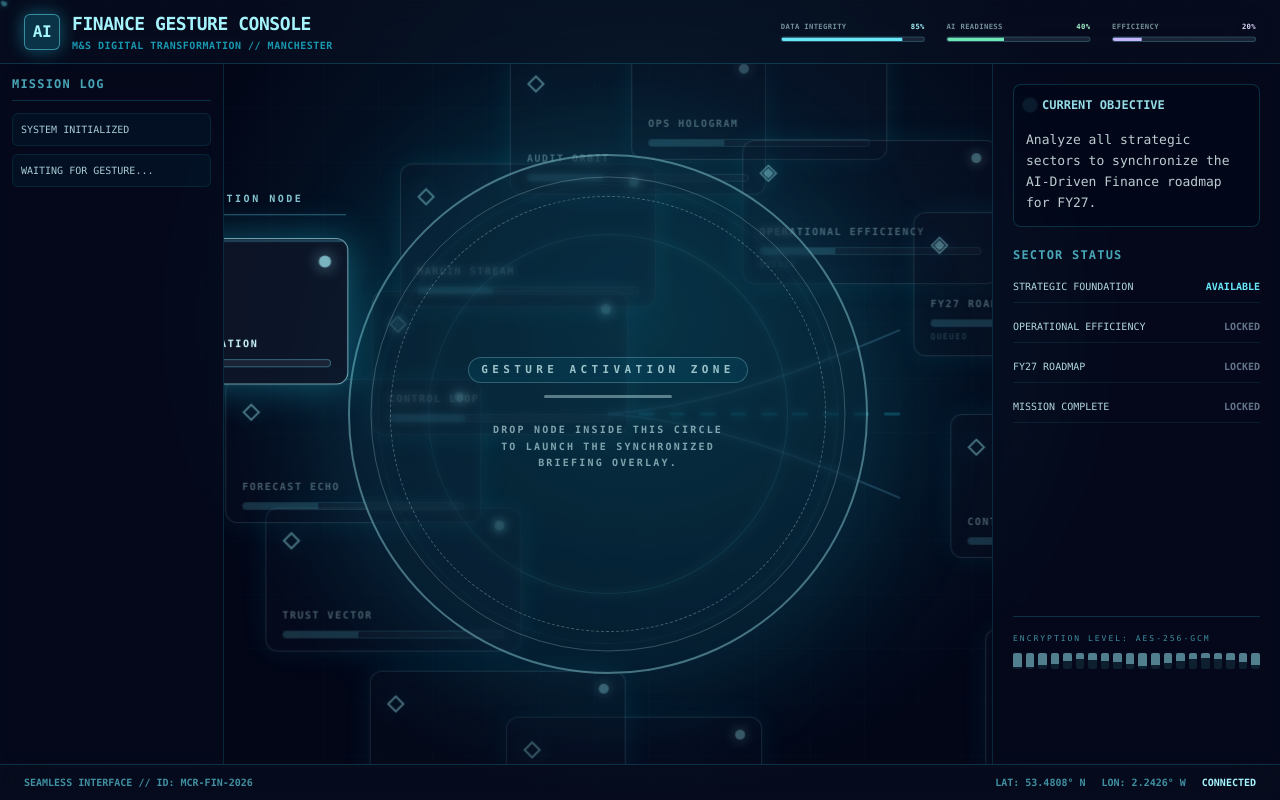
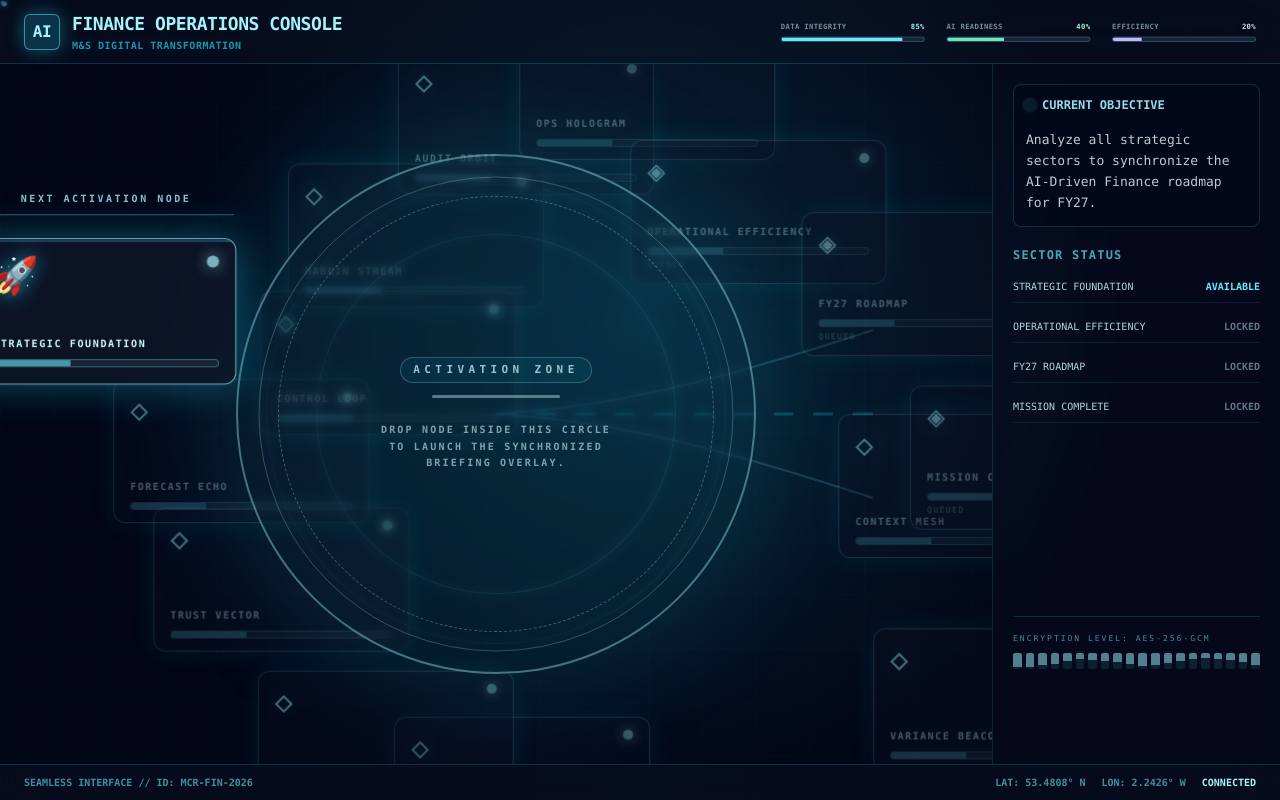
Before and after one commit to AndyMcCourt/AI_Driven_Finance_Presentation, a React (Vite) app: page / in a window 1280 px wide. Built offline with nearby package versions, Linux system fonts and the light colour scheme.

Commit message:
Update finance UI labels, remove mission log, and adjust node entry animation

```diff
--- a/components/GameView.tsx
+++ b/components/GameView.tsx
@@ -40,7 +40,6 @@ const GameView: React.FC = () => {
     efficiency: MISSION_CONFIG.INITIAL_EFFICIENCY,
   });
   const [activeSegmentId, setActiveSegmentId] = useState<string | null>(null);
-  const [logs, setLogs] = useState<string[]>(['SYSTEM INITIALIZED', 'WAITING FOR GESTURE...']);
   const [isMissionComplete, setIsMissionComplete] = useState(false);
   const [isDraggingOverCenter, setIsDraggingOverCenter] = useState(false);
 
@@ -83,10 +82,6 @@ const GameView: React.FC = () => {
     [nextAvailableSegment?.id, segments],
   );
 
-  const addLog = (message: string) => {
-    setLogs((prev) => [message, ...prev].slice(0, 10));
-  };
-
   const getDistanceFromCenter = (x: number, y: number) => {
     const centerX = window.innerWidth / 2;
     const centerY = window.innerHeight / 2;
@@ -102,13 +97,8 @@ const GameView: React.FC = () => {
     setIsDraggingOverCenter(false);
     const distance = getDistanceFromCenter(info.point.x, info.point.y);
 
-    if (distance < ACTIVATION_RADIUS) {
-      if (segment.status === 'locked') {
-        addLog(`ACCESS DENIED: ${segment.title} IS LOCKED`);
-      } else {
-        setActiveSegmentId(segment.id);
-        addLog(`DATA STREAM ACTIVATED: ${segment.title}`);
-      }
+    if (distance < ACTIVATION_RADIUS && segment.status !== 'locked') {
+      setActiveSegmentId(segment.id);
     }
   };
 
@@ -125,7 +115,6 @@ const GameView: React.FC = () => {
 
       if (index + 1 < next.length) {
         next[index + 1].status = 'available';
-        addLog(`NEW SECTOR UNLOCKED: ${next[index + 1].title}`);
       } else if (currentId === 'thanks') {
         setIsMissionComplete(true);
       }
@@ -171,8 +160,8 @@ const GameView: React.FC = () => {
             <span className="text-cyan-200 font-black tracking-tight">AI</span>
           </div>
           <div>
-            <h1 className="text-lg font-black tracking-tight uppercase">Finance Gesture Console</h1>
-            <p className="text-[10px] text-cyan-400/70 font-bold tracking-wider">M&amp;S DIGITAL TRANSFORMATION // MANCHESTER</p>
+            <h1 className="text-lg font-black tracking-tight uppercase">Finance Operations Console</h1>
+            <p className="text-[10px] text-cyan-400/70 font-bold tracking-wider">M&amp;S DIGITAL TRANSFORMATION</p>
           </div>
         </div>
 
@@ -184,16 +173,7 @@ const GameView: React.FC = () => {
       </header>
 
       <main className="flex-1 relative flex">
-        <aside className="w-56 border-r border-cyan-400/15 bg-slate-900/20 backdrop-blur-md p-3 flex flex-col gap-3">
-          <h2 className="text-xs font-black text-cyan-300/70 border-b border-cyan-400/20 pb-2 tracking-widest">MISSION LOG</h2>
-          <div className="flex-1 space-y-2 overflow-hidden">
-            {logs.map((log, i) => (
-              <motion.div key={log + i} initial={{ opacity: 0, x: -8 }} animate={{ opacity: 1, x: 0 }} className="text-[10px] text-cyan-100/80 bg-cyan-500/5 border border-cyan-400/10 rounded-md p-2">
-                {log}
-              </motion.div>
-            ))}
-          </div>
-        </aside>
+
 
         <section className="relative flex-1 overflow-hidden">
           <svg className="absolute inset-0 w-full h-full pointer-events-none opacity-45" viewBox="0 0 100 100" preserveAspectRatio="none">
@@ -233,7 +213,7 @@ const GameView: React.FC = () => {
 
               <div className="absolute inset-0 flex flex-col items-center justify-center text-center pointer-events-none px-8">
                 <div className={`text-[11px] font-black uppercase tracking-[0.4em] mb-3 px-3 py-1 rounded-full border transition-colors ${isDraggingOverCenter ? 'text-cyan-50 bg-cyan-200/20 border-cyan-100/70' : 'text-cyan-100 bg-cyan-500/10 border-cyan-200/35'}`}>
-                  {isDraggingOverCenter ? 'Release to Sync' : 'Gesture Activation Zone'}
+                  {isDraggingOverCenter ? 'Release to Sync' : 'Activation Zone'}
                 </div>
                 <div className={`w-32 h-[3px] mb-6 rounded-full transition-all ${isDraggingOverCenter ? 'bg-cyan-100 shadow-[0_0_20px_rgba(125,211,252,0.95)]' : 'bg-cyan-100/55'}`} />
                 <div className={`text-[10px] max-w-[240px] uppercase leading-relaxed font-bold tracking-[0.22em] transition-colors ${isDraggingOverCenter ? 'text-cyan-50' : 'text-cyan-100/80'}`}>
@@ -304,8 +284,8 @@ const GameView: React.FC = () => {
                 onDragEnd={(e, info) => handleDragEnd(e, info, nextAvailableSegment)}
                 whileHover={{ scale: 1.05, zIndex: 50 }}
                 whileDrag={{ scale: 1.12, zIndex: 100 }}
-                initial={{ opacity: 0, scale: 0.7, x: 0, y: 0 }}
-                animate={{ opacity: 1, scale: [1, 1.04, 1], x: 0, y: 0 }}
+                initial={{ scale: 0.7, x: -nextNodePosition.x, y: -nextNodePosition.y }}
+                animate={{ scale: [1, 1.04, 1], x: 0, y: 0 }}
                 transition={{ duration: 0.8, delay: 0.2, ease: 'easeOut', scale: { duration: 1.4, repeat: Infinity, ease: 'easeInOut', delay: 0.2 } }}
                 className="relative w-64 h-36 rounded-xl border border-cyan-200/70 cursor-grab active:cursor-grabbing overflow-hidden group backdrop-blur-md bg-slate-900/80 shadow-[0_0_40px_rgba(34,211,238,0.38)] pointer-events-auto"
               >
@@ -385,7 +365,7 @@ const GameView: React.FC = () => {
         <motion.div initial={{ opacity: 0 }} animate={{ opacity: 1 }} className="fixed inset-0 z-[100] bg-slate-950/80 backdrop-blur-2xl flex flex-col items-center justify-center p-12 text-center">
           <motion.div initial={{ scale: 0.9 }} animate={{ scale: 1 }} className="max-w-2xl rounded-2xl border border-cyan-300/35 bg-cyan-300/5 p-10 shadow-[0_0_120px_rgba(34,211,238,0.2)]">
             <h2 className="text-6xl font-black text-cyan-100 mb-6 tracking-tight uppercase">Mission Accomplished</h2>
-            <p className="text-xl text-cyan-50/85 mb-12 leading-relaxed">The AI-Driven Finance roadmap has been successfully synchronized for the Manchester Sector.</p>
+            <p className="text-xl text-cyan-50/85 mb-12 leading-relaxed">The AI-Driven Finance roadmap has been successfully synchronized for this sector.</p>
             <button onClick={() => window.location.reload()} className="px-12 py-6 bg-cyan-300/20 hover:bg-cyan-300/35 text-cyan-100 font-black text-2xl rounded-xl transition-all border border-cyan-200/50 shadow-[0_0_50px_rgba(125,211,252,0.3)]">
               REBOOT SYSTEM
             </button>
--- a/index.html
+++ b/index.html
@@ -4,7 +4,7 @@
 <head>
     <meta charset="UTF-8">
     <meta name="viewport" content="width=device-width, initial-scale=1.0">
-    <title>AI Champions - Manchester</title>
+    <title>AI Driven Finance</title>
     <link href="https://fonts.googleapis.com/css2?family=JetBrains+Mono:wght@400;700;800&display=swap" rel="stylesheet">
     <script src="https://cdn.tailwindcss.com"></script>
     <style>
```
